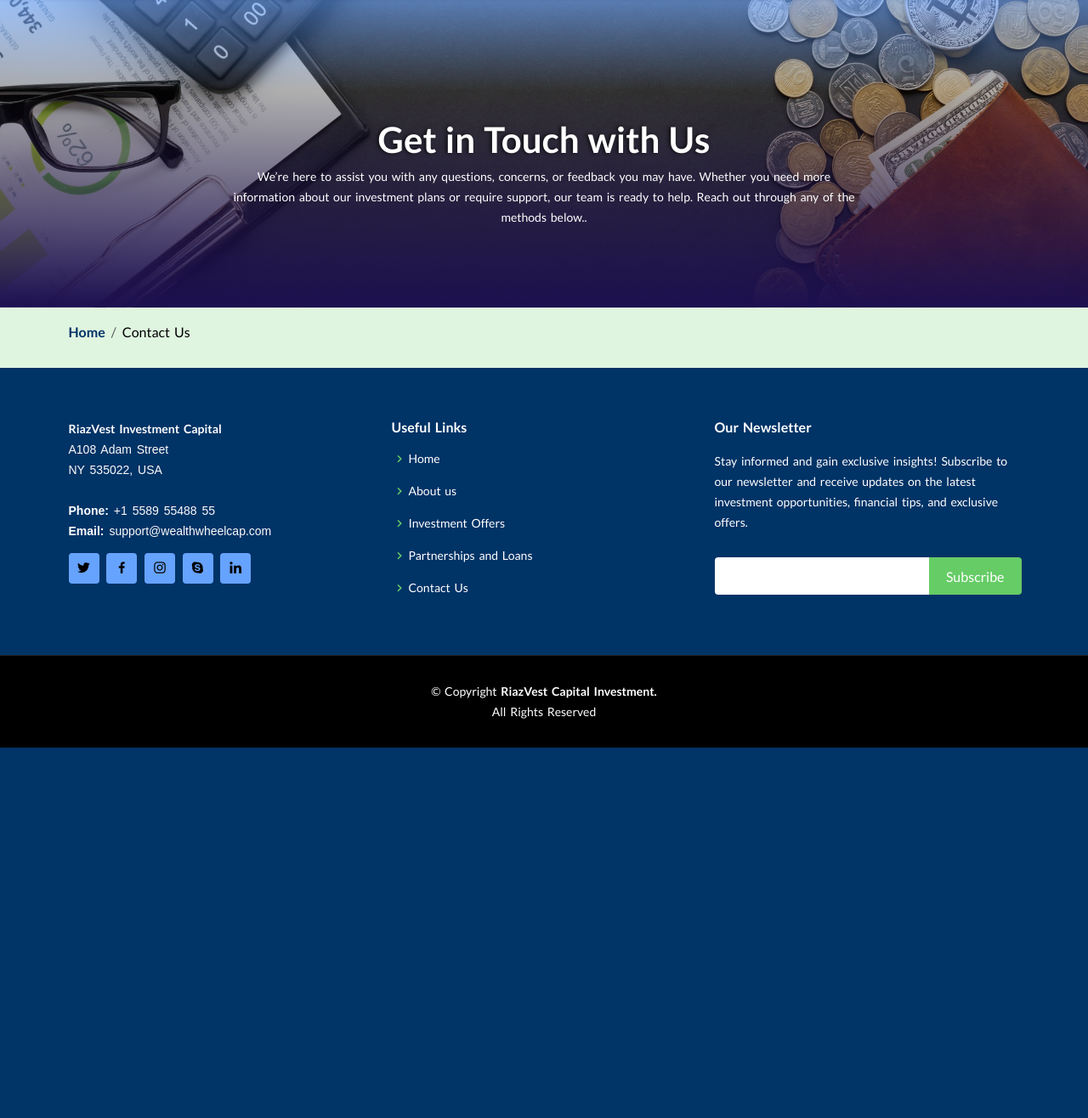
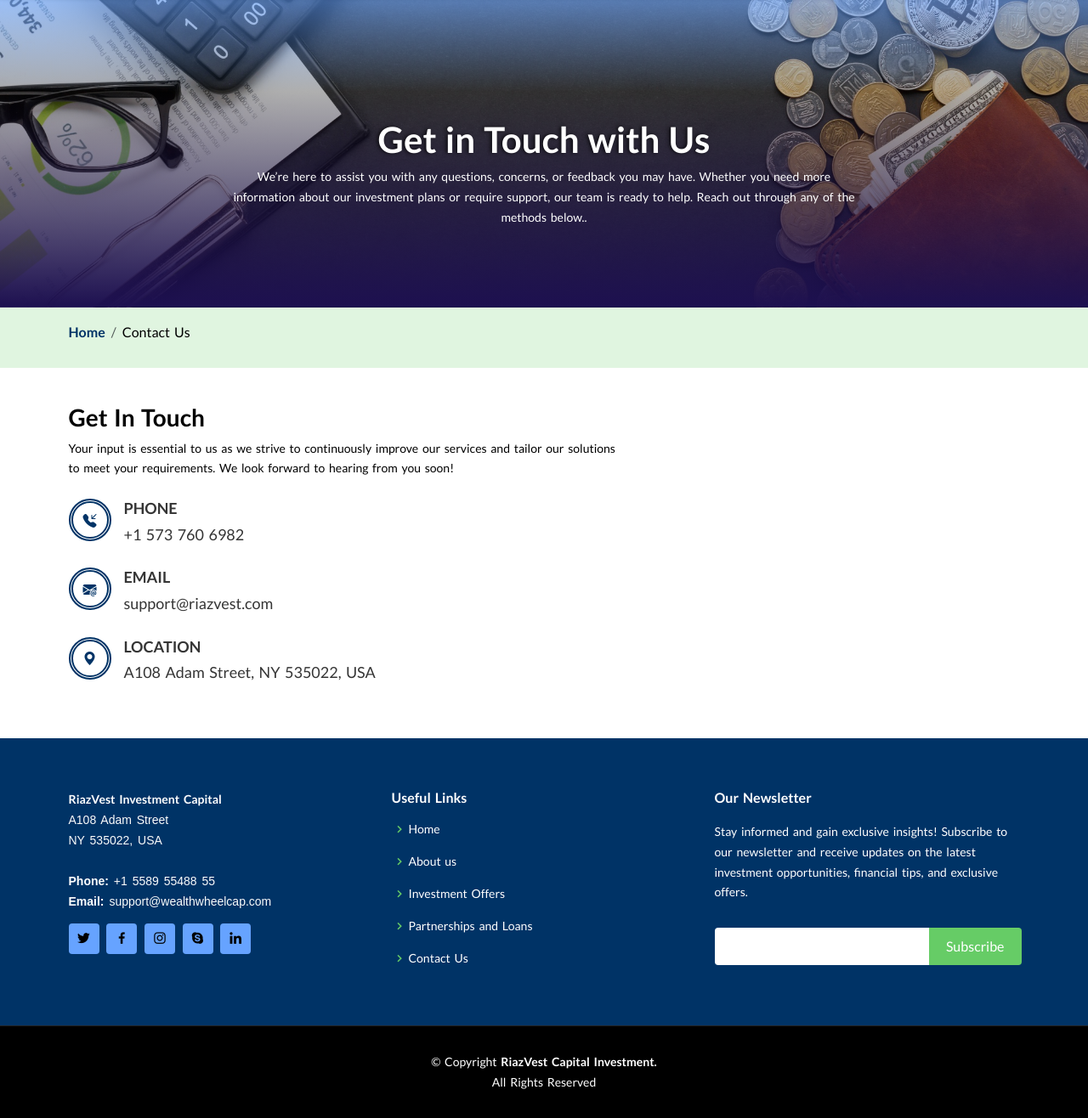
Before and after one commit to ndmichael/riazwealth, a Django app: page /contact/ in a window 1280 px wide. Shown: the part 266-1582 px from the top of the page at 85% size. Before the commit the page ends 1146 px from the top, so only its background shows below. Run offline with Django 5.2, Linux system fonts and the light colour scheme; some libraries are stand-ins or nearby versions.

Commit message:
icons for contact page

```diff
--- a/pages/templates/pages/contact.html
+++ b/pages/templates/pages/contact.html
@@ -29,6 +29,69 @@
     </div>
 </nav>
 <!--=== END OF THE BREADCRUMB SECTION ===-->
+
+<section class="p-5">
+    <div class="container">
+        <section class="row">
+            <article class="col-12 col-md-7">
+                <!--  *******   Title/heading   *******  -->
+                <div class="contactTitle">
+                    <h2>Get In Touch</h2>
+                    <p>
+                    Your input is essential to us as we strive to continuously
+                    improve our services and tailor our solutions to meet your requirements.
+                    We look forward to hearing from you soon!
+                    </p>
+                </div>
+
+                <!--  *******   Contact Info   *******  -->
+                <div class="contactInfo">
+                    <div class="iconGroup">
+                        <div class="icon">
+                            <i class="bi bi-telephone-inbound-fill"></i>
+                        </div>
+                        <div class="details">
+                            <span>Phone</span>
+                            <span>+1 573 760 6982</span>
+                        </div>
+                    </div>
+
+                    <div class="iconGroup">
+                        <div class="icon">
+                            <i class="bi bi-envelope-at-fill"></i>
+                        </div>
+                        <div class="details">
+                            <span>Email</span>
+                            <span>support@riazvest.com</span>
+                        </div>
+                    </div>
+
+                    <div class="iconGroup">
+                    <div class="icon">
+                        <i class="bi bi-geo-alt-fill"></i>
+                    </div>
+                    <div class="details">
+                        <span>Location</span>
+                        <span>A108 Adam Street, NY 535022, USA</span>
+                    </div>
+                    </div>
+                </div>
+
+                <!--  *******   Social Media   *******  -->
+                <div class="socialMedia">
+                    <a href="#"><i class="fa-brands fa-facebook-f"></i></a>
+                    <a href="#"><i class="fa-brands fa-twitter"></i></a>
+                    <a href="#"><i class="fa-brands fa-instagram"></i></a>
+                    <a href="#"><i class="fa-brands fa-linkedin-in"></i></a>
+                </div>
+            </article>
+
+            <article class="col-12 col-md-7 right">
+
+            </article>
+        </section>
+    </div>
+</section>
 </section>
 <!--=== END OF CONTACT PAGE ===-->
 
```
